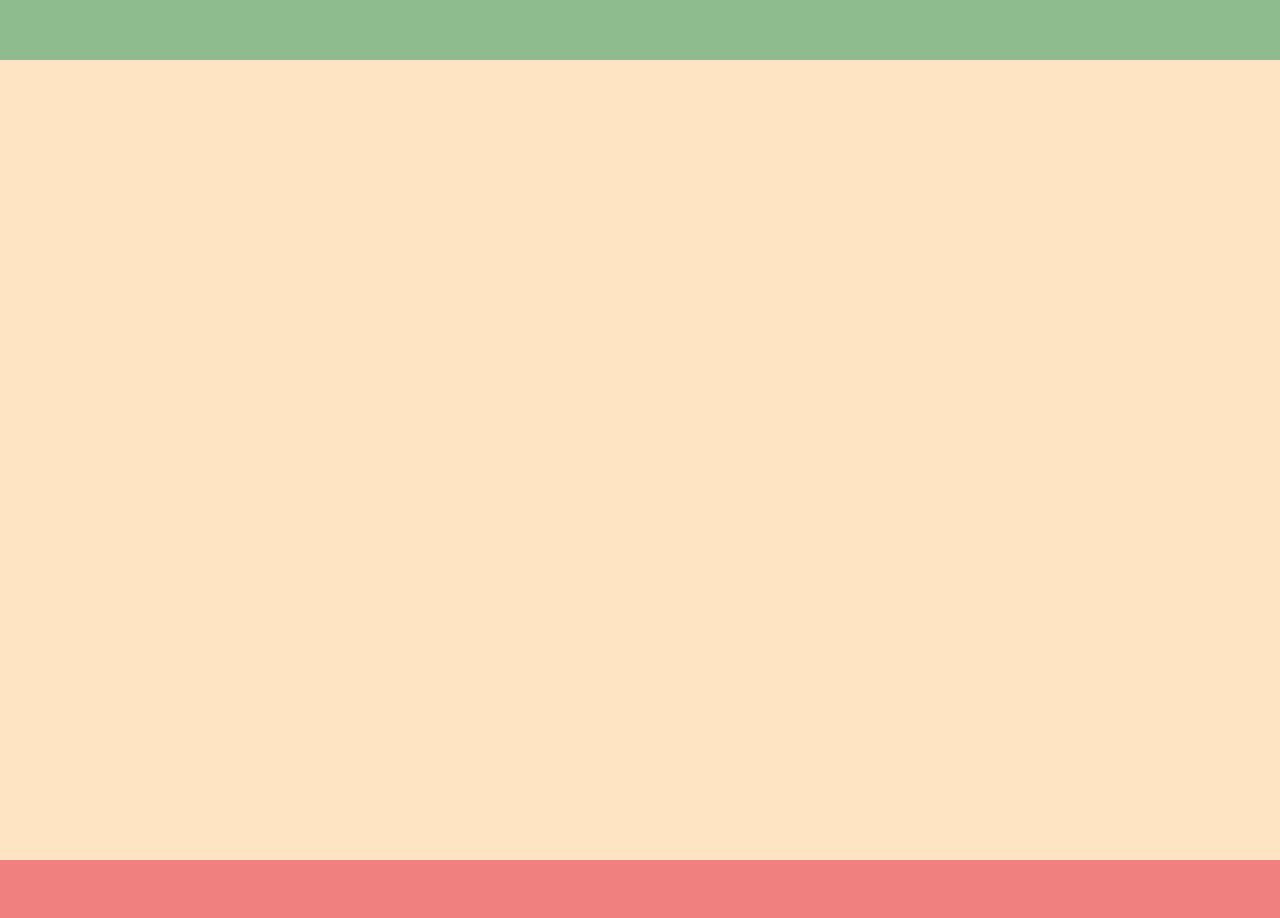
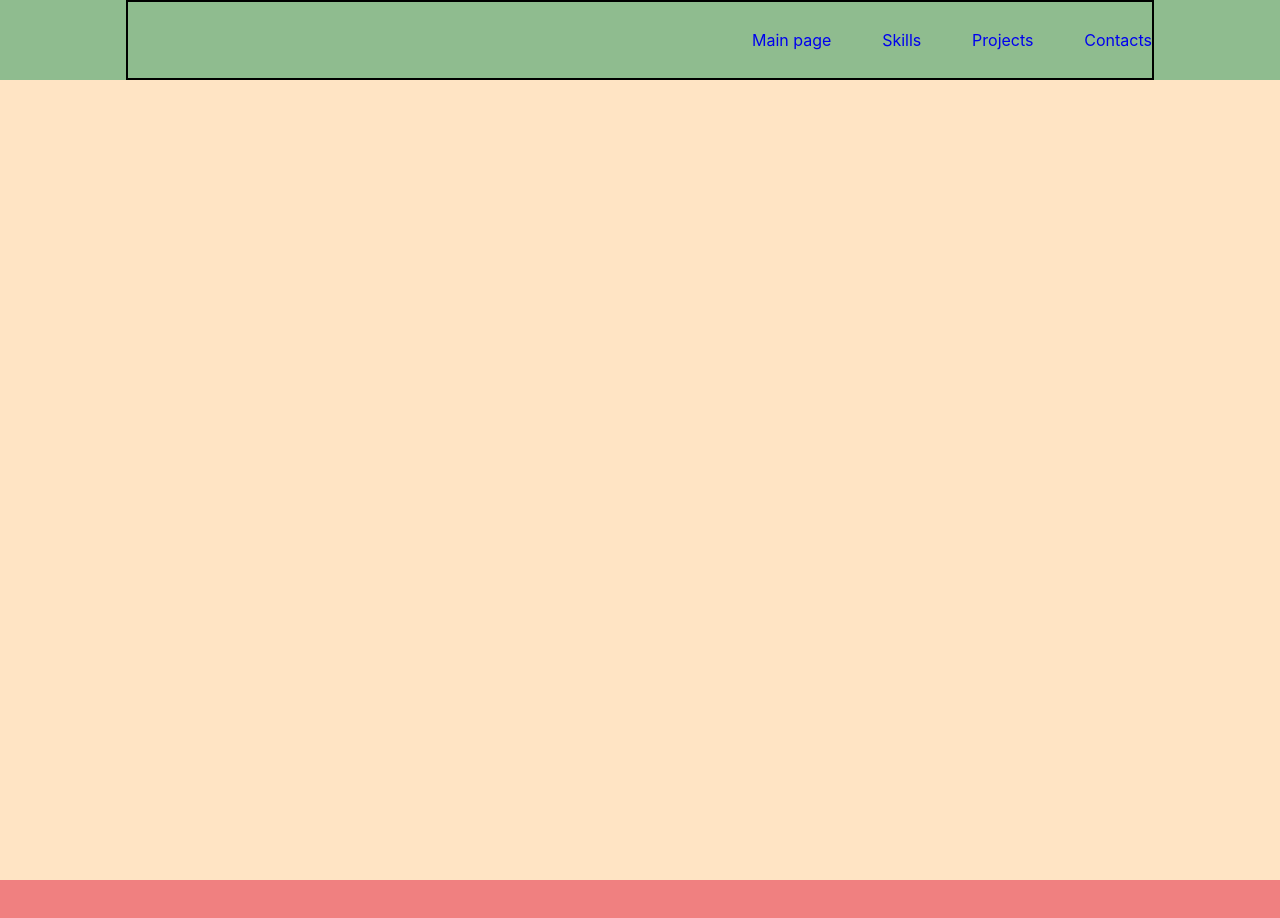
Before and after one commit to AnnaBoldyreva/portfolio, a React (Create React App) app: page / in a window 1280 px wide. Shown: the top 918 px of the page. Built offline with nearby package versions, Linux system fonts and the light colour scheme.

Commit message:
add component Navigation with flex-box styles and with 4 link divs

```diff
--- a/src/Footer.module.css
+++ b/src/Footer.module.css
@@ -1,4 +1,4 @@
 .footer {
-height: 100vh;
+height: 250px;
    background-color: #b29db2;
 }
--- a/src/Header.js
+++ b/src/Header.js
@@ -1,10 +1,13 @@
 import React from 'react';
 import styles from  './Header.module.css';
+import Navigation from "./Navigation";
 
 function Header() {
   return (
     <div className={styles.header}>
-
+      <div className={styles.container}>
+      <Navigation/>
+      </div>
     </div>
   );
 }
--- a/src/Header.module.css
+++ b/src/Header.module.css
@@ -1,4 +1,15 @@
 .header {
-height: 60px;
+   display: flex;
+   justify-content: center;
+
+   height: 80px;
    background-color: darkseagreen;
 }
+
+.container {
+   width: 80%;
+   border: 2px solid;
+   display: flex;
+   justify-content: flex-end;
+   align-items: center;
+}
--- /dev/null
+++ b/src/Navigation.js
@@ -0,0 +1,17 @@
+import React from 'react';
+import styles from  './Navigation.module.css';
+
+function Navigation() {
+  return (
+
+      <div className={styles.nav}>
+        <a href="#" className={styles.link}>Main page</a>
+        <a href="#" className={styles.link}>Skills</a>
+        <a href="#" className={styles.link}>Projects</a>
+        <a href="#" className={styles.link}>Contacts</a>
+      </div>
+
+  );
+}
+
+export default Navigation;
--- /dev/null
+++ b/src/Navigation.module.css
@@ -0,0 +1,9 @@
+.nav {
+ width: 400px;
+ display: flex;
+ justify-content: space-between;
+}
+
+.link {
+ text-decoration: none;
+}
--- a/src/Offer.module.css
+++ b/src/Offer.module.css
@@ -1,4 +1,4 @@
 .offer {
-height: 100vh;
+height: 300px;
  background-color: paleturquoise;
 }
```
